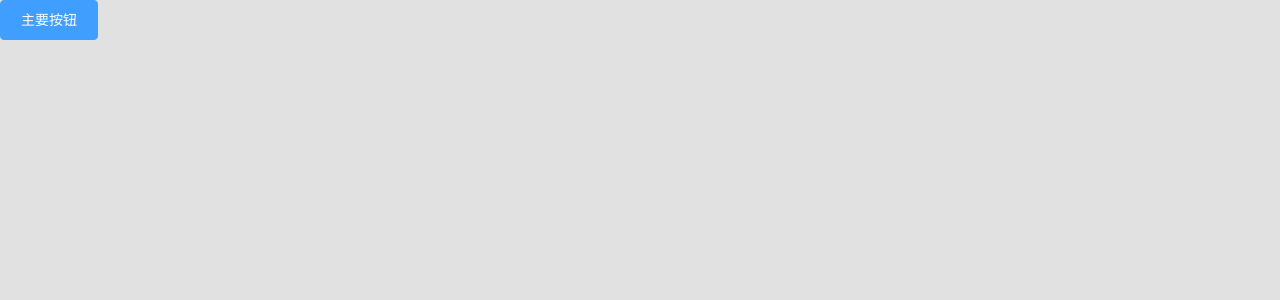
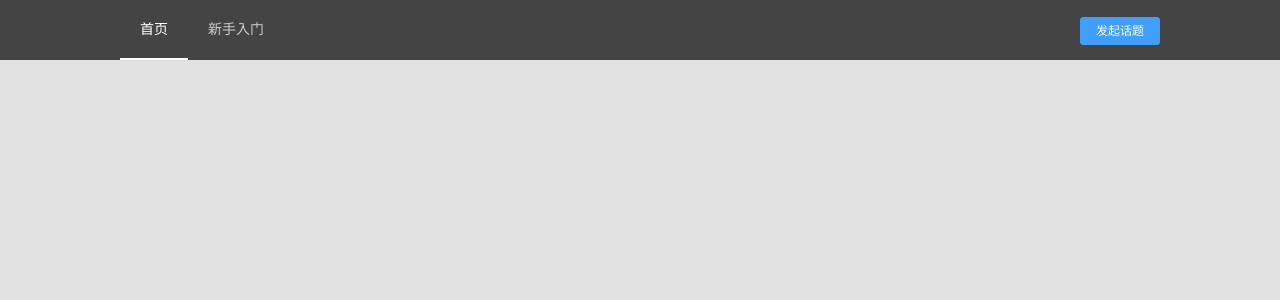
Before and after one commit to Eviwang/vue-blog, a Vue app: page / in a window 1280 px wide. Shown: the top 300 px of the page. Built offline with nearby package versions, Linux system fonts and the light colour scheme; data requests are answered from the project's data file.

Commit message:
feat: menu初始化

```diff
--- a/src/App.vue
+++ b/src/App.vue
@@ -1,12 +1,50 @@
 <template>
   <div>
-    <el-button type="primary">主要按钮</el-button>
+    <el-header>
+    <el-menu
+      :default-active="activeIndex"
+      class="menu"
+      mode="horizontal"
+      background-color="#444"
+      text-color="#ccc"
+      active-text-color="#fff"
+    >
+      <el-menu-item index="home">首页</el-menu-item>
+      <el-menu-item index="getStart">新手入门</el-menu-item>
+    </el-menu>
+    <div>
+      <el-button type="primary" size="mini" @click="onCreate"> 发起话题 </el-button>
+    </div>
+  </el-header>
   </div>
 </template>
+<style scoped>
+.el-header {
+  background-color: #444;
+  line-height: 60px;
+  display: flex;
+  justify-content: center;
+}
+.el-header .menu {
+  width: 960px;
+  border-bottom: none !important;
+}
+</style>
 <script>
 import api from './api/index';
 
 export default{
+  data(){
+    return {
+      activeIndex:'home',
+
+    }
+  },
+  methods:{
+    onCreate(){
+
+    }
+  },
   async mounted(){
     const data = await api.get("posts");
     console.log("data", data.data);
```
